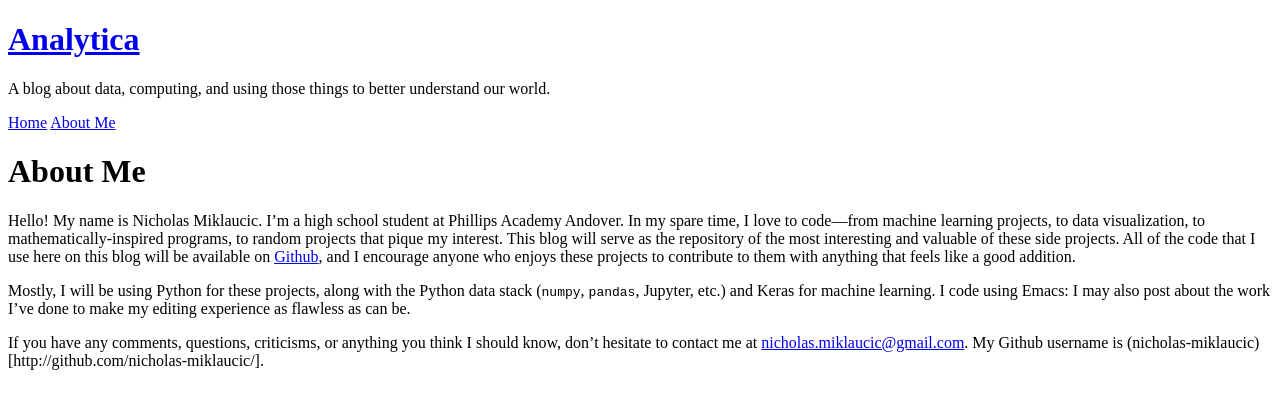
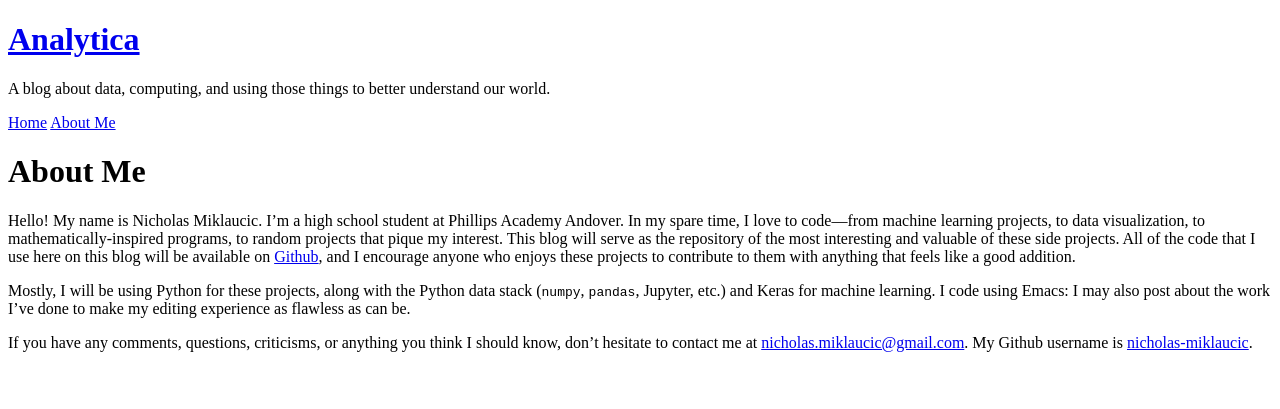
Before and after one commit to milesmcc/analytica, a Jekyll site: the page built from about.md, in a window 1280 px wide. Shown: the top 409 px of the page. Built offline with Jekyll 4.4.1, drawn with Linux system fonts in a browser that asks for light colours; some web fonts are replaced.

Commit message:
Fix error with Markdown link

```diff
--- a/about.md
+++ b/about.md
@@ -18,4 +18,4 @@ the work I’ve done to make my editing experience as flawless as can be.
 
 If you have any comments, questions, criticisms, or anything you think I should know, don’t hesitate
 to contact me at [nicholas.miklaucic@gmail.com](mailto:nicholas.miklaucic@gmail.com). My Github
-username is (nicholas-miklaucic)[http://github.com/nicholas-miklaucic/].
+username is [nicholas-miklaucic](http://github.com/nicholas-miklaucic/).
```
